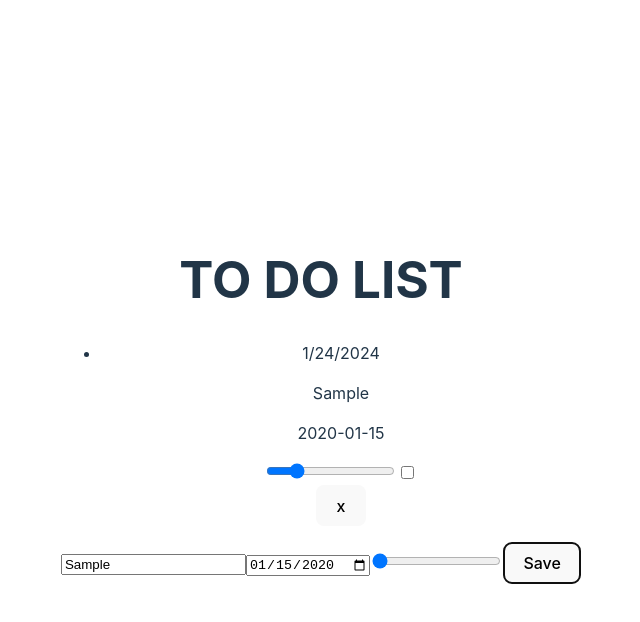
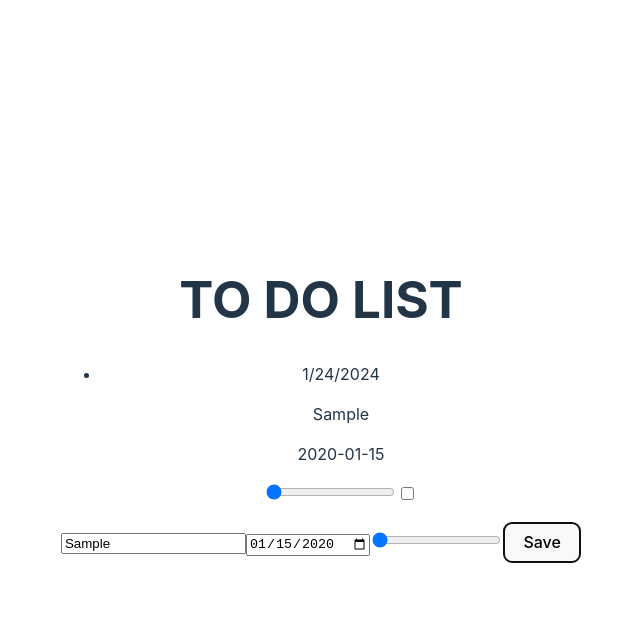
Before and after one commit to Medieinstitutet/the-todos-tanakAoi, a React (Vite) app: page / in a window 1280 px wide. Both pictures are taken after typing "Sample", "2020-01-15" into the empty fields and a click on the button "Save". Shown: the top 622 px of the page, without its empty margins (319-959 px from the left). Built offline with nearby package versions, Linux system fonts and the light colour scheme.

Commit message:
Delete remove function

```diff
--- a/src/App.tsx
+++ b/src/App.tsx
@@ -10,20 +10,24 @@ function App() {
     // JSON.parse(localStorage.getItem("todo") || "[]")
   ])
 
-  const changeTodos = (newTodos: Todo[]) => {
-    setTodos(newTodos)
-    // localStorage.setItem("todos", JSON.stringify(setTodos(newTodos)))
-  }
+  // const changeTodos = (newTodos: Todo[]) => {
+  //   setTodos(newTodos)
+  //   // localStorage.setItem("todos", JSON.stringify(setTodos(newTodos)))
+  // }
 
   const addTodo = (createdTodo: Todo) => {
     setTodos([...todos, createdTodo])
   }
+  console.log(todos);
+
 
   return (
     <>
       <h1>TO DO LIST</h1>
       <ul>
-        < Todos todos={todos} changeTodos={changeTodos} />
+        < Todos todos={todos}
+        // changedTodos={changeTodos}
+        />
       </ul>
       < AddTodo addTodo={addTodo} />
     </>
--- a/src/components/AddTodo.tsx
+++ b/src/components/AddTodo.tsx
@@ -1,13 +1,13 @@
-import { ChangeEvent, FormEvent, useState } from "react"
+import { ChangeEvent, FormEvent, useId, useState } from "react"
 import { Todo } from "../models/Todo"
 
 interface IAddTodoProps {
-    addTodo: (createdTodo: Todo) => void
+    addTodo: (todo: Todo) => void
 }
 
 export const AddTodo = (props: IAddTodoProps) => {
 
-    const [createdTodo, setCreatedTodo] = useState<Todo>(new Todo(Date.now(), new Date().toLocaleDateString(), "", "", 1, false))
+    const [createdTodo, setCreatedTodo] = useState<Todo>(new Todo(new Date().toLocaleDateString(), "", "", 1, false))
 
     const handleChange = ( e: ChangeEvent<HTMLInputElement> ) => {
 
--- a/src/components/RemoveTodo.tsx
+++ b/src/components/RemoveTodo.tsx
@@ -1,19 +1,19 @@
-import { Todo } from "../models/Todo"
+// import { Todo } from "../models/Todo"
 
-interface IRemoveTodoProps {
-    todo: Todo
-    removeTodo: (todoId: number) => void
-}
+// interface IRemoveTodoProps {
+//     todo: Todo
+//     removedTodo: (task: string) => void
+// }
 
-export const RemoveTodo = (props: IRemoveTodoProps) => {
+// export const RemoveTodo = (props: IRemoveTodoProps) => {
 
-    const removeTodo = (todoId: number) => {
-        props.removeTodo(todoId)
-    }
+//     const handleClick = (task: string) => {
+//         props.removedTodo(task)
+//     }
 
-    return (
-        <>
-            <button onClick={() => {removeTodo(props.todo.todoId)}}>x</button>
-        </>
-    )
-}
+//     return (
+//         <>
+//             <button onClick={() => {handleClick(props.todo.task)}}>x</button>
+//         </>
+//     )
+// }
--- a/src/components/ShowTodo.tsx
+++ b/src/components/ShowTodo.tsx
@@ -11,7 +11,7 @@ export const ShowTodo = (props: IShowTodoProps) => {
             <span>{props.todo.date}</span>
             <p>{props.todo.task}</p>
             <p>{props.todo.deadline}</p>
-            <input type="range" min="0" max="5" value={props.todo.priority} />
+            <input type="range" min="1" max="5" step="1" value={props.todo.priority}  />
             <input type="checkbox" checked={props.todo.isDone} />
         </li>
     )
--- a/src/components/Todos.tsx
+++ b/src/components/Todos.tsx
@@ -1,25 +1,28 @@
-import { useState } from "react";
+// import { useState } from "react";
 import { Todo } from "../models/Todo"
-import { RemoveTodo } from "./RemoveTodo";
+// import { RemoveTodo } from "./RemoveTodo";
 import { ShowTodo } from "./ShowTodo";
 
 interface ITodosProps {
     todos: Todo[],
-    changeTodos: (newTodos: Todo[]) => void
+    // changedTodos: (newTodos: Todo[]) => void
 };
 
 export const Todos = (props: ITodosProps) => {
 
-    const [newTodos, setNewTodos] = useState(props.todos)
+    // const [newTodos, setNewTodos] = useState<Todo[]>(props.todos)
+    // console.log(newTodos);
 
-    const changeTodos = (todoId: number) => {
+    // const changeTodos = (task: string) => {
 
-        if( todoId ) {
-            setNewTodos(newTodos.filter((todo) => todo.todoId !== todoId))
-        }
+    //     // if( task ) {
+    //     //     setNewTodos(newTodos.filter((todo) => {
+    //     //         todo.task !== task
+    //     //     }))
+    //     //     props.changedTodos(props.todos)
+    //     // }
 
-        props.changeTodos(newTodos)
-    }
+    // }
 
     return (
         <>
@@ -27,7 +30,7 @@ export const Todos = (props: ITodosProps) => {
                 return (
                     <>
                         < ShowTodo todo={todo} />
-                        < RemoveTodo todo={todo} removeTodo={changeTodos} />
+                        {/* < RemoveTodo todo={todo} removedTodo={() => {changeTodos(todo.task)}} /> */}
                     </>
                 )
             })}
--- a/src/models/Todo.ts
+++ b/src/models/Todo.ts
@@ -1,6 +1,5 @@
 export class Todo {
     constructor (
-        public todoId: number,
         public date: string,
         public task: string,
         public deadline: string,
```
